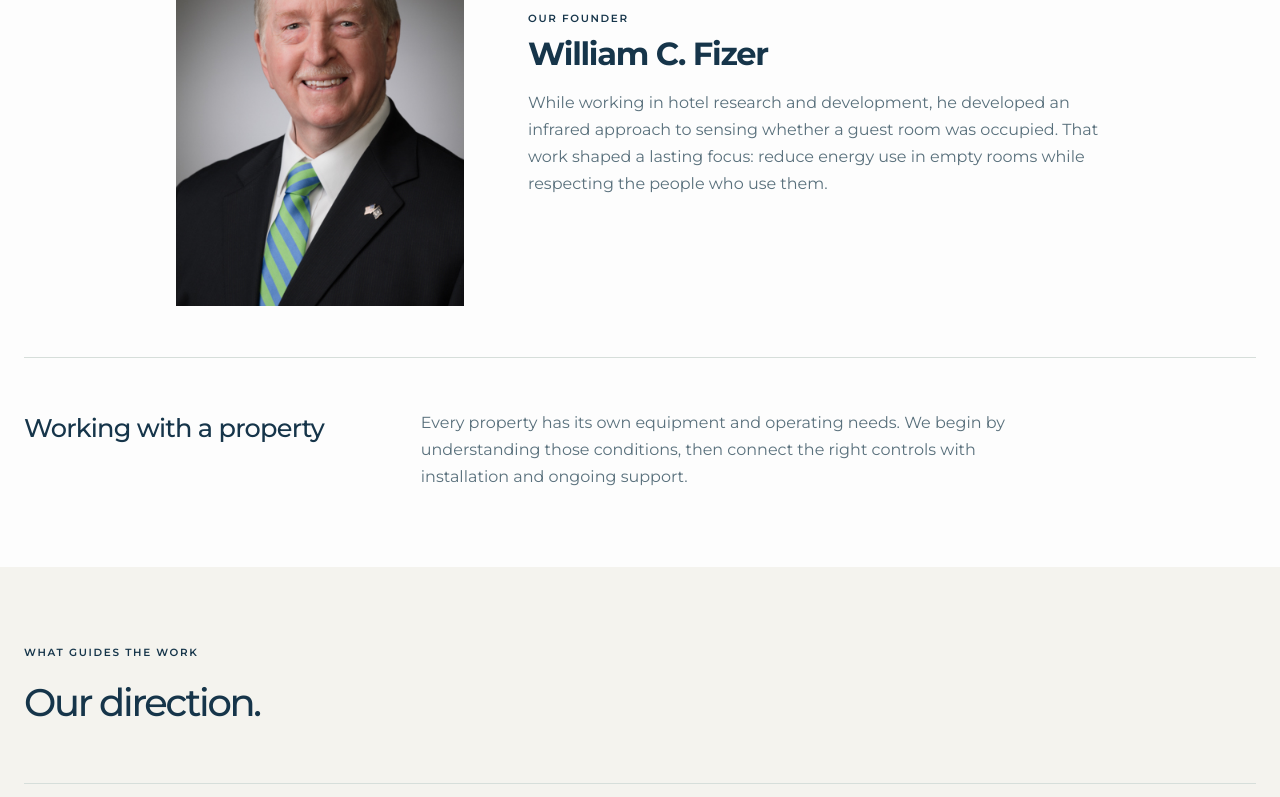
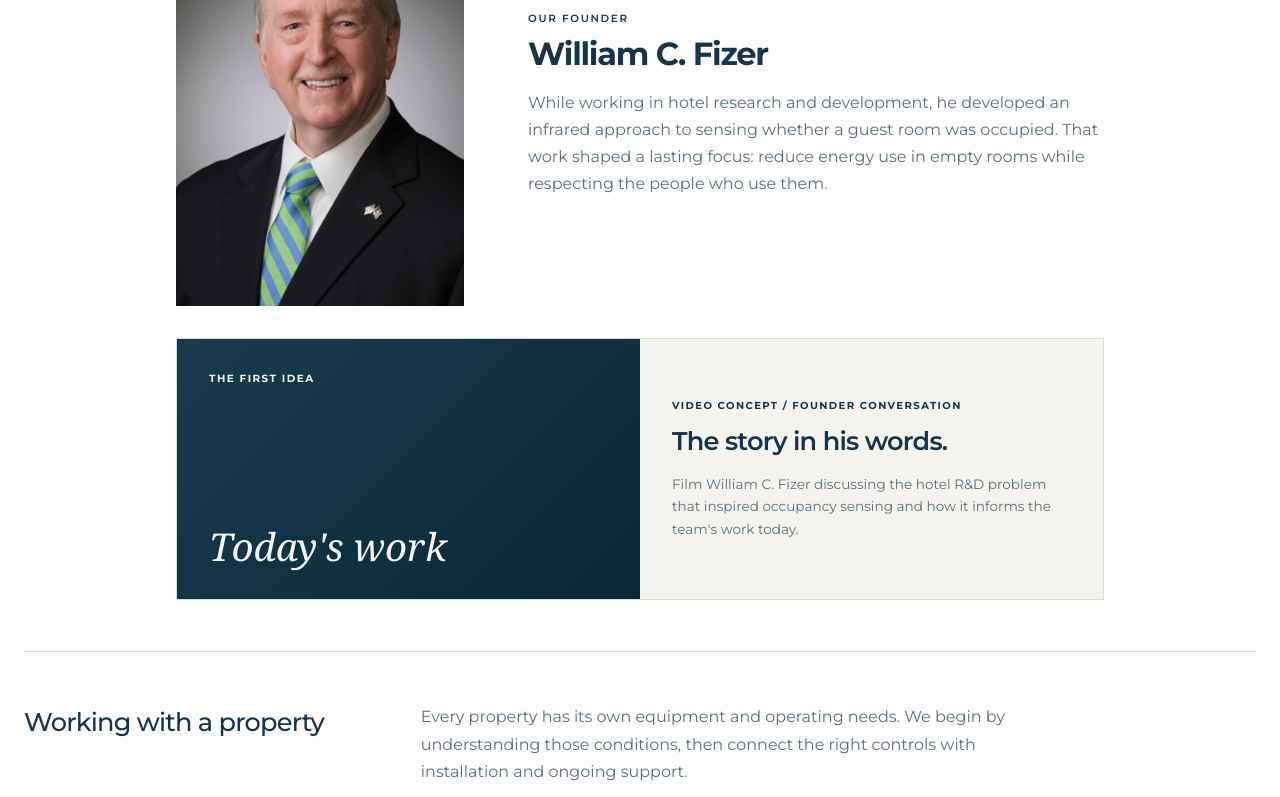
Before and after one commit to MannLester/Lodge-Tech-Website, a Next.js app in the folder apps/web/: page /company in a window 1280 px wide. Shown: the part 1038-1835 px from the top of the page. Built offline with nearby package versions, Linux system fonts and the light colour scheme.

Commit message:
frontend: add founder story video brief

```diff
--- a/apps/web/src/app/marketing.css
+++ b/apps/web/src/app/marketing.css
@@ -784,13 +784,65 @@
   letter-spacing: -0.04em;
   line-height: 1.15;
 }
-.marketing-site .company-page-founder-copy > p:last-child,
+.marketing-site .company-page-founder-bio,
 .marketing-site .company-page-approach p {
   max-width: 38rem;
   margin-top: 1rem;
   color: var(--editorial-muted);
   font-size: 1rem;
   line-height: 1.7;
+}
+.marketing-site .founder-video-brief {
+  display: grid;
+  grid-template-columns: 1fr 1fr;
+  width: min(100%, 58rem);
+  margin: 2rem auto 0;
+  border: 1px solid var(--editorial-line);
+}
+.marketing-site .founder-video-frame {
+  display: flex;
+  flex-direction: column;
+  justify-content: space-between;
+  padding: clamp(1.25rem, 3vw, 2rem);
+  background: linear-gradient(135deg, #173c4e, #0b2638);
+  color: #f5f7f6;
+}
+.marketing-site .founder-video-frame span:first-child {
+  font-size: 0.65rem;
+  font-weight: 700;
+  letter-spacing: 0.14em;
+  text-transform: uppercase;
+}
+.marketing-site .founder-video-frame span:last-child {
+  font-family: Georgia, "Times New Roman", serif;
+  font-size: clamp(1.5rem, 3vw, 2.5rem);
+  font-style: italic;
+  line-height: 1.1;
+}
+.marketing-site .founder-video-brief figcaption {
+  display: flex;
+  flex-direction: column;
+  justify-content: center;
+  padding: clamp(1.25rem, 3vw, 2rem);
+  background: var(--editorial-paper);
+}
+.marketing-site .founder-video-brief figcaption > span {
+  font-size: 0.63rem;
+  font-weight: 700;
+  letter-spacing: 0.14em;
+  text-transform: uppercase;
+}
+.marketing-site .founder-video-brief figcaption strong {
+  margin-top: 0.6rem;
+  font-size: clamp(1.2rem, 2vw, 1.6rem);
+  font-weight: 600;
+  letter-spacing: -0.03em;
+}
+.marketing-site .founder-video-brief figcaption p {
+  margin-top: 0.75rem;
+  color: var(--editorial-muted);
+  font-size: 0.85rem;
+  line-height: 1.65;
 }
 .marketing-site .company-page-approach {
   display: grid;
@@ -948,6 +1000,9 @@
     gap: clamp(1.25rem, 4vw, 2rem);
     width: min(100%, 42rem);
   }
+  .marketing-site .founder-video-brief {
+    width: min(100%, 42rem);
+  }
 }
 @media (max-width: 600px) {
   .marketing-site .company-page-founder-layout {
@@ -957,9 +1012,12 @@
   .marketing-site .company-page-founder-copy h3 {
     font-size: 1.5rem;
   }
-  .marketing-site .company-page-founder-copy > p:last-child {
+  .marketing-site .company-page-founder-bio {
     font-size: 0.9rem;
     line-height: 1.6;
+  }
+  .marketing-site .founder-video-brief {
+    grid-template-columns: 1fr;
   }
   .marketing-site .company-page-hero-copy h1 {
     font-size: clamp(2.5rem, 10vw, 3rem);
--- a/apps/web/src/features/company/ui/company-page.tsx
+++ b/apps/web/src/features/company/ui/company-page.tsx
@@ -61,9 +61,29 @@ export function CompanyPage() {
                 <div className="company-page-founder-copy">
                   <p className="chapter-label">Our founder</p>
                   <h3>William C. Fizer</h3>
-                  <p>{companyProfile.origin}</p>
+                  <p className="company-page-founder-bio">
+                    {companyProfile.origin}
+                  </p>
                 </div>
               </div>
+              <figure className="founder-video-brief">
+                <div
+                  aria-hidden="true"
+                  className="video-brief-frame founder-video-frame"
+                >
+                  <span>The first idea</span>
+                  <span>Today&apos;s work</span>
+                </div>
+                <figcaption>
+                  <span>Video concept / Founder conversation</span>
+                  <strong>The story in his words.</strong>
+                  <p>
+                    Film William C. Fizer discussing the hotel R&amp;D problem
+                    that inspired occupancy sensing and how it informs the
+                    team&apos;s work today.
+                  </p>
+                </figcaption>
+              </figure>
             </div>
             <div className="company-page-approach">
               <h3>Working with a property</h3>
```
